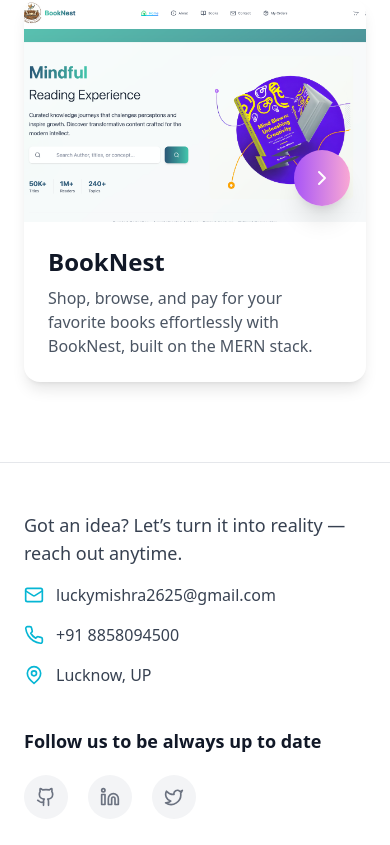
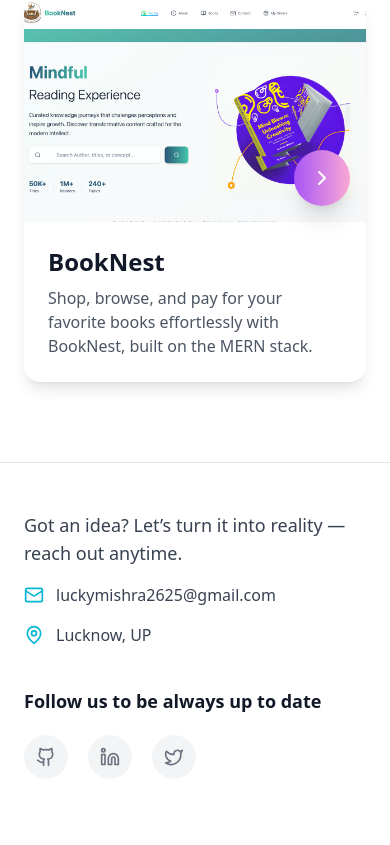
Before and after one commit to beingshivansh0777/Portfolio, a React (Vite) app: page / in a window 390 px wide. Shown: the part 3880-4725 px from the top of the page. Built offline with nearby package versions, Linux system fonts and the light colour scheme.

Commit message:
Remove phone number from Footer component
Removed phone number section from the footer.

```diff
--- a/src/components/Footer.tsx
+++ b/src/components/Footer.tsx
@@ -41,11 +41,6 @@
           </div>
 
           <div className="flex items-center gap-3">
-            <Phone className="w-5 h-5 text-cyan-500" />
-            <span>+91 8858094500</span>
-          </div>
-
-          <div className="flex items-center gap-3">
             <MapPin className="w-5 h-5 text-cyan-500" />
             <span>Lucknow, UP</span>
           </div>
```
